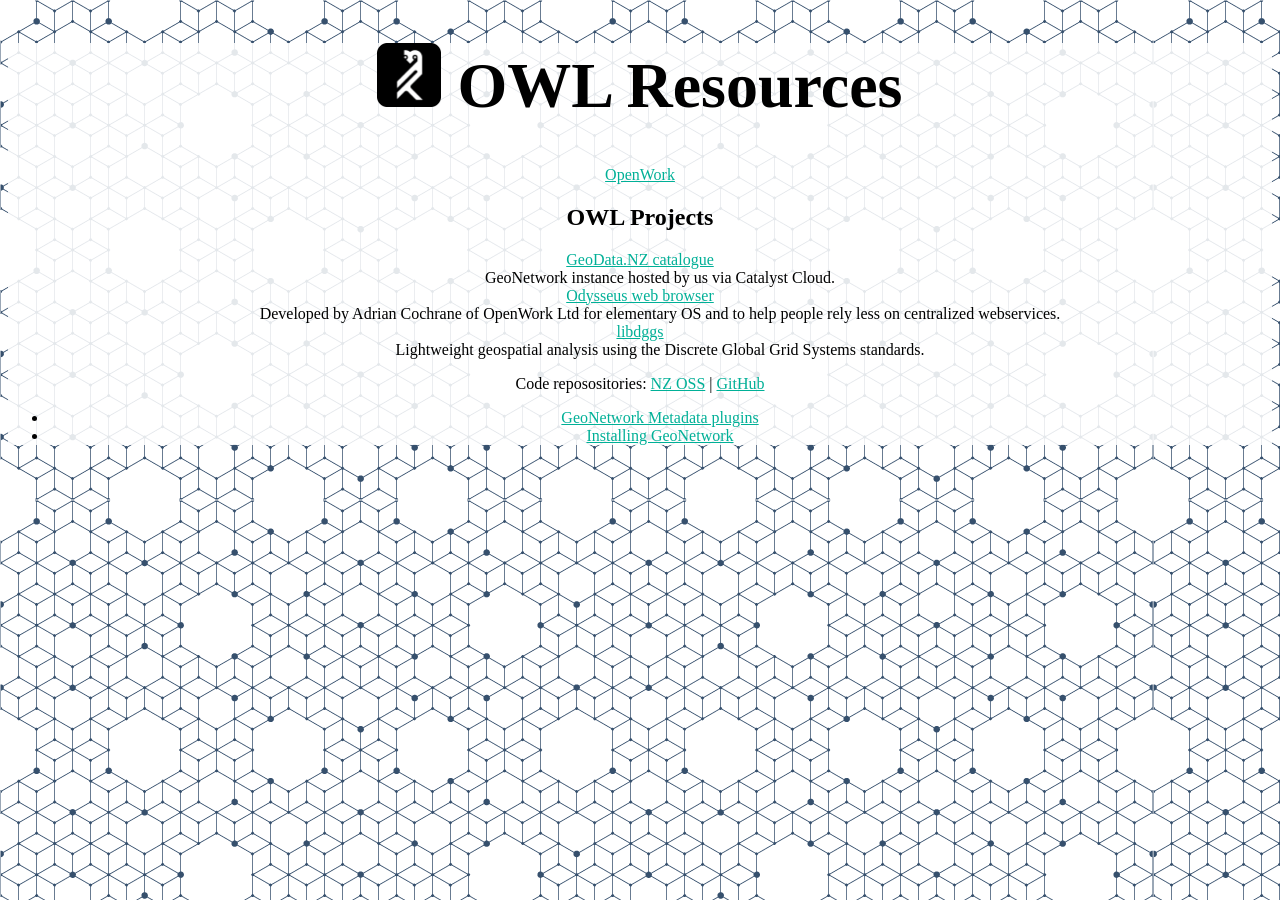
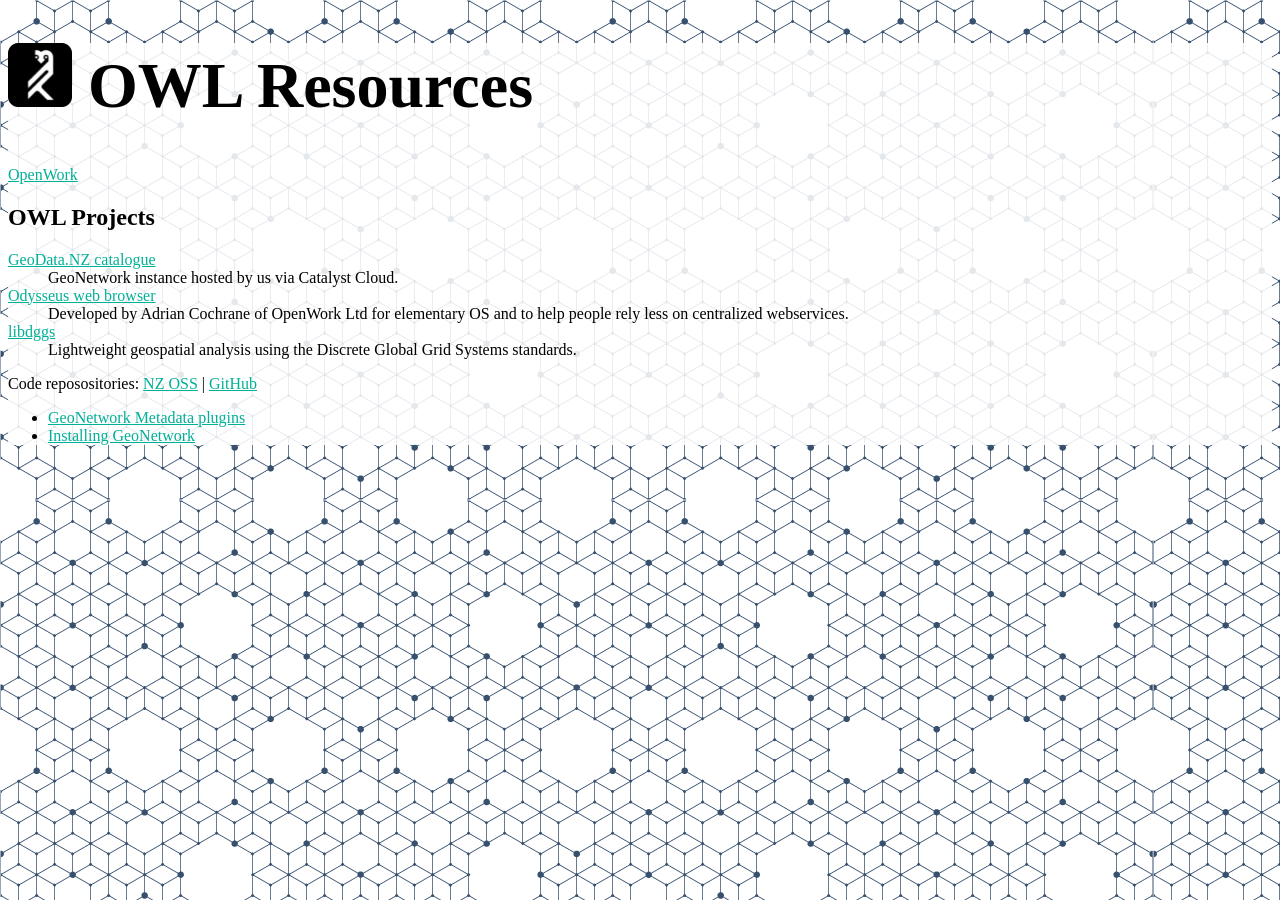
Before and after one commit to OpenWork-NZ/Resources, a Jekyll site: the page built from index.html, in a window 1280 px wide. Built offline with Jekyll 4.4.1, drawn with Linux system fonts in a browser that asks for light colours.

Commit message:
Left justify text.

```diff
--- a/index.html
+++ b/index.html
@@ -2,7 +2,6 @@
 layout: page
 title: Directory
 ---
-<style>body {text-align: center;}</style>
 
 <p>
   <a href="https://openwork.nz/" title="Our website">OpenWork</a>
```
